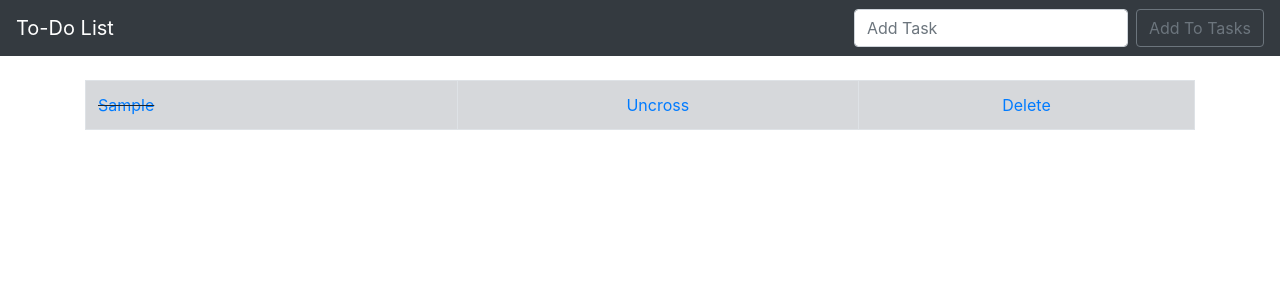
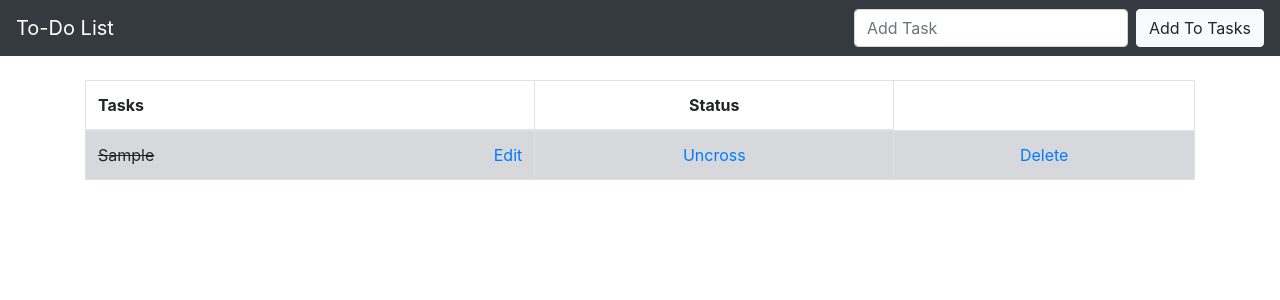
Before and after one commit to smittal3/TaskApp_Django, a Django app: page / in a window 1280 px wide. Shown: the top 300 px of the page. Run offline with Django 3.2, Linux system fonts and the light colour scheme; tables that the repository leaves empty hold one stand-in row (values such as "Sample post"); some libraries are stand-ins or nearby versions.

Commit message:
content layout edits

```diff
--- a/task_app/todo/todo_list/templates/base.html
+++ b/task_app/todo/todo_list/templates/base.html
@@ -11,7 +11,7 @@
     <link rel="stylesheet" href="https://maxcdn.bootstrapcdn.com/bootstrap/4.0.0/css/bootstrap.min.css" integrity="sha384-Gn5384xqQ1aoWXA+058RXPxPg6fy4IWvTNh0E263XmFcJlSAwiGgFAW/dAiS6JXm" crossorigin="anonymous">
     <link rel="stylesheet" href="{% static 'css/my_css.css' %}">
 
-    <title>Hello, world!</title>
+    <title>Task List</title>
   </head>
   <body>
     <nav class="navbar navbar-expand-lg navbar-dark bg-dark">
@@ -27,7 +27,7 @@
         <form class="form-inline my-2 my-lg-0" method="POST">
           {% csrf_token %}
           <input class="form-control mr-sm-2" type="search" placeholder="Add Task" aria-label="Search" name="item">
-          <button class="btn btn-outline-secondary my-2 my-sm-0" type="submit">Add To Tasks</button>
+          <button class="btn btn-light my-2 my-sm-0" type="submit">Add To Tasks</button>
         </form>
       </div>
     </nav>
--- a/task_app/todo/todo_list/templates/edit.html
+++ b/task_app/todo/todo_list/templates/edit.html
@@ -6,8 +6,8 @@
     <form class="form-inline my-2 my-lg-0" method="POST">
       {% csrf_token %}
       <input class="form-control mr-sm-2" type="search" placeholder="{{ item.item }}" value="{{ item.item }}" aria-label="Search" name="item">
-      <input type="hidden" value="{{ itme.completed }}" name="completed">
-      <button class="btn btn-outline-secondary my-2 my-sm-0" type="submit">Edit Task</button>
+      <input type="hidden" value="{{ item.completed }}" name="completed">
+      <button class="btn btn-dark my-2 my-sm-0" type="submit">Save</button>
     </form>
 
     {% endif %}
--- a/task_app/todo/todo_list/templates/home.html
+++ b/task_app/todo/todo_list/templates/home.html
@@ -12,24 +12,32 @@
   {% endfor %}
 {% endif %}
 
+<table class="table table-bordered">
+  <thead>
+    <tr>
+      <th scope="col">Tasks</th>
+      <th scope="col"><center>Status</center></th>
+
+    </tr>
+  </thead>
   {% if all_items %}
-    <table class="table table-bordered">
     {% for things in all_items %}
       {% if things.completed %}
         <tr class="table-secondary">
-          <td class="striker"><a href="{% url 'edit' things.id %}">{{ things.item }}</a></td>
+          <td class="striker">{{ things.item }}<a href="{% url 'edit' things.id %}" class="float-right">Edit</a></td>
           <td><center><a href="{% url 'uncross' things.id %}">Uncross</a></center></td>
           <td><center><a href="{% url 'delete' things.id %}">Delete</a></center></td>
         </tr>
       {% else %}
         <tr>
-          <td><a href="{% url 'edit' things.id %}">{{ things.item }}</a></td>
+          <td>{{ things.item }}<a href="{% url 'edit' things.id %}" class="float-right">Edit</a></td>
           <td><center><a href="{% url 'cross_off' things.id %}">Cross Off</a></center></td>
           <td><center><a href="{% url 'delete' things.id %}">Delete</a></center></td>
         </tr>
       {% endif %}
     {% endfor %}
-    </table>
   {% endif %}
+</table>
+
 
 {% endblock %}
```
Also changed, not shown: task_app/todo/db.sqlite3.
